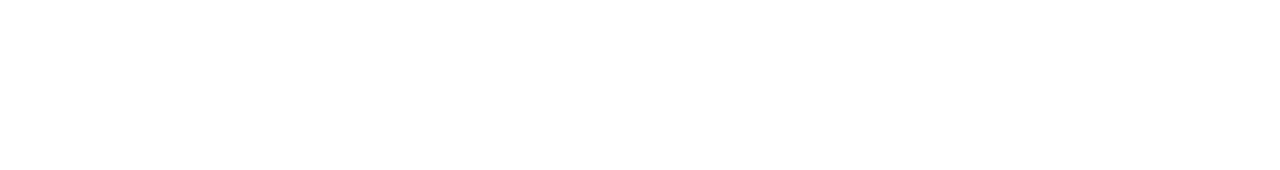
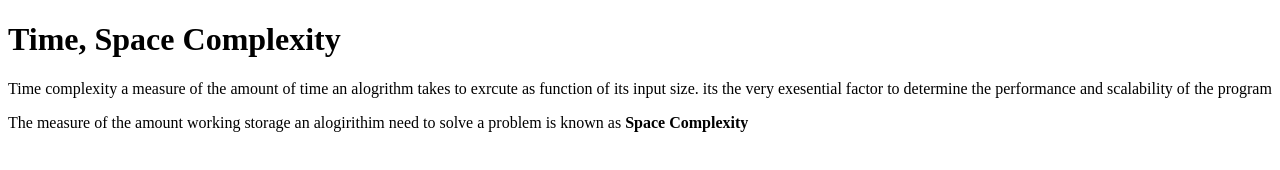
Before and after one commit to acciojob/time-and-space-complexity-Hemanthmon, a website: page main.html in a window 1280 px wide. Drawn offline with Linux system fonts and the light colour scheme.

Commit message:
created a submission

```diff
--- a/main.html
+++ b/main.html
@@ -7,7 +7,9 @@
 </head>
 
 <body>
-	<!-- the entire body must be written by student -->
+	<h1>Time, Space Complexity</h1>
+	<p>Time complexity a measure of the amount of time an alogrithm takes to exrcute as function of its input size. its the very exesential factor to determine the performance and scalability of the program</p>
+	<p>The measure of the  amount working storage an alogirithim need to solve a problem is known as <b>Space Complexity</b></p>
     <script type="text/javascript" src="./script.js">
 </script>
 
```
